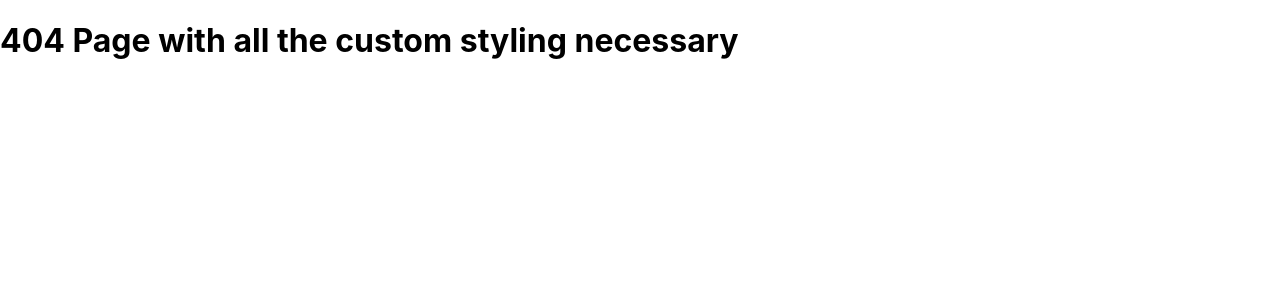
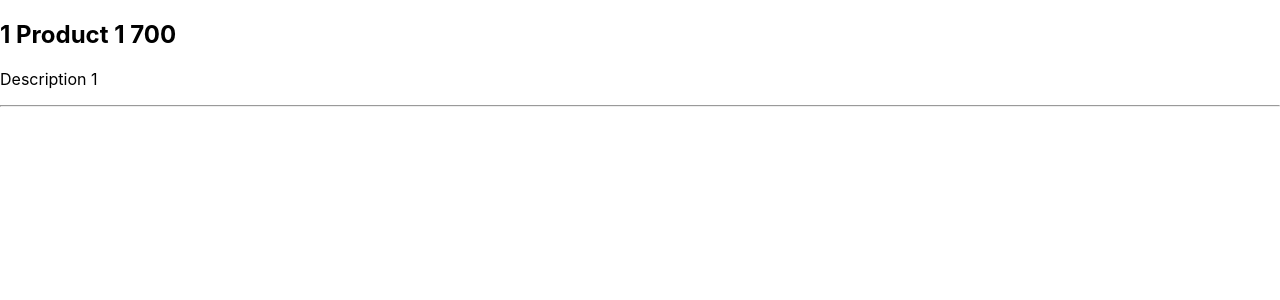
Before and after one commit to bulbul-rasel/learning-nextjs, a Next.js app: page /products/1 in a window 1280 px wide. Before the commit this address had no page. Shown: the top 300 px of the page. Built offline with nearby package versions, Linux system fonts and the light colour scheme; data requests are answered from the project's data file.

Commit message:
render static data using local api

```diff
--- /dev/null
+++ b/db.json
@@ -0,0 +1,120 @@
+{
+    "products": [
+      {
+        "id": 1,
+        "title": "Product 1",
+        "price": 700,
+        "description": "Description 1"
+      },
+      {
+        "id": 2,
+        "title": "Product 2",
+        "price": 1050,
+        "description": "Description 2"
+      },
+      {
+        "id": 3,
+        "title": "Product 3",
+        "price": 2600,
+        "description": "Description 3"
+      }
+    ],
+    "news": [
+      {
+        "id": 1,
+        "title": "News Article 1",
+        "description": "Description 1",
+        "category": "sports"
+      },
+      {
+        "id": 2,
+        "title": "News Article 2",
+        "description": "Description 2",
+        "category": "politics"
+      },
+      {
+        "id": 3,
+        "title": "News Article 3",
+        "description": "Description 3",
+        "category": "sports"
+      }
+    ],
+    "dashboard": {
+      "posts": 5,
+      "likes": 100,
+      "followers": 20,
+      "following": 50
+    },
+    "events": [
+      {
+        "id": 1,
+        "title": "Event 1",
+        "description": "Description 1",
+        "category": "sports",
+        "date": "April 25"
+      },
+      {
+        "id": 2,
+        "title": "Event 2",
+        "description": "Description 2",
+        "category": "technology",
+        "date": "May 25"
+      },
+      {
+        "id": 3,
+        "title": "Event 3",
+        "description": "Description 3",
+        "category": "food",
+        "date": "October 25"
+      },
+      {
+        "id": 4,
+        "title": "Event 4",
+        "description": "Description 4",
+        "category": "food",
+        "date": "April 25"
+      },
+      {
+        "id": 5,
+        "title": "Event 5",
+        "description": "Description 5",
+        "category": "sports",
+        "date": "January 15"
+      },
+      {
+        "id": 6,
+        "title": "Event 6",
+        "description": "Description 6",
+        "category": "art",
+        "date": "April 25"
+      },
+      {
+        "id": 7,
+        "title": "Event 7",
+        "description": "Description 7",
+        "category": "technology",
+        "date": "June 25"
+      },
+      {
+        "id": 8,
+        "title": "Event 8",
+        "description": "Description 8",
+        "category": "sports",
+        "date": "February 28"
+      },
+      {
+        "id": 9,
+        "title": "Event 9",
+        "description": "Description 9",
+        "category": "food",
+        "date": "April 25"
+      },
+      {
+        "id": 10,
+        "title": "Event 10",
+        "description": "Description 10",
+        "category": "sports",
+        "date": "August 5"
+      }
+    ]
+  }
--- a/package.json
+++ b/package.json
@@ -6,9 +6,11 @@
     "dev": "next dev",
     "build": "next build",
     "start": "next start",
-    "lint": "next lint"
+    "lint": "next lint",
+    "serve-json":"json-server --watch db.json --port 4000"
   },
   "dependencies": {
+    "json-server": "^0.17.0",
     "next": "12.2.5",
     "react": "18.2.0",
     "react-dom": "18.2.0"
--- /dev/null
+++ b/pages/products/[productId].js
@@ -0,0 +1,43 @@
+import { useRouter } from 'next/router';
+import React from 'react';
+
+const Product = ({product}) => {
+    const router = useRouter()
+
+  if (router.isFallback) {
+    return <div>Loading...</div>
+  }
+  return (
+    <div>
+      <h2>
+        {product.id} {product.title} {product.price}
+      </h2>
+      <p>{product.description}</p>
+      <hr />
+    </div>
+  )
+}
+
+export default Product;
+
+export async function getStaticProps(context) {
+    const { params } = context
+    const response = await fetch(
+      `http://localhost:4000/products/${params.productId}`
+    )
+    const data = await response.json()
+    console.log(`Generating page for /products/${params.productId}`)
+
+    return {
+      props: {
+        product: data
+      }
+    }
+  }
+
+  export async function getStaticPaths() {
+    return {
+      paths: [{ params: { productId: '1' } }],
+      fallback: true
+    }
+  }
```
Also changed, not shown: pages/products/index.js (added, +35 -0 lines), 1 other file (tests, documents, lock files or other folders).
